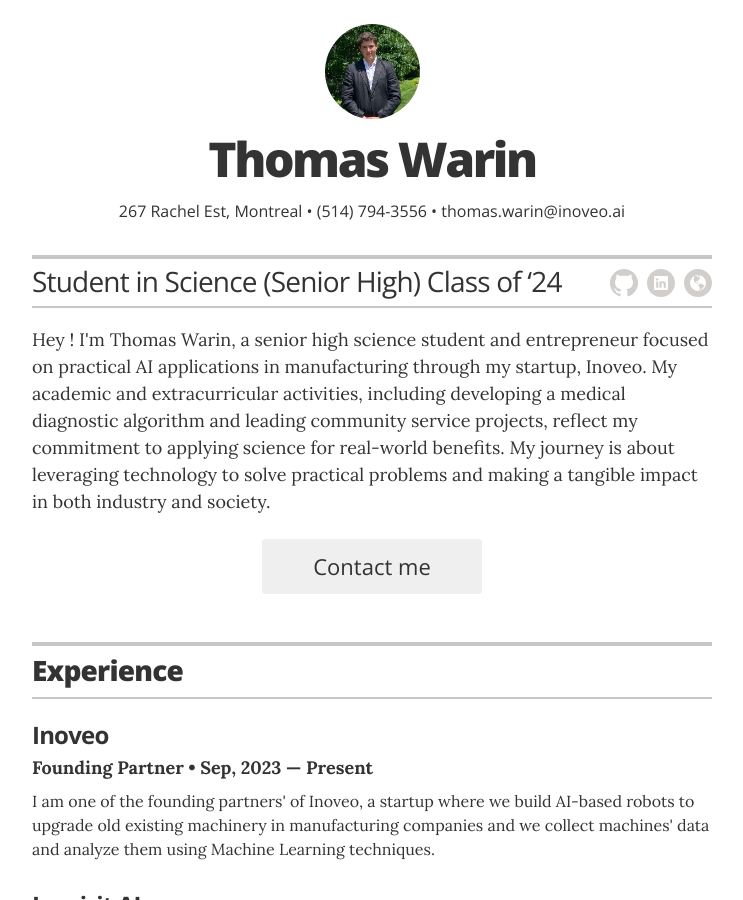
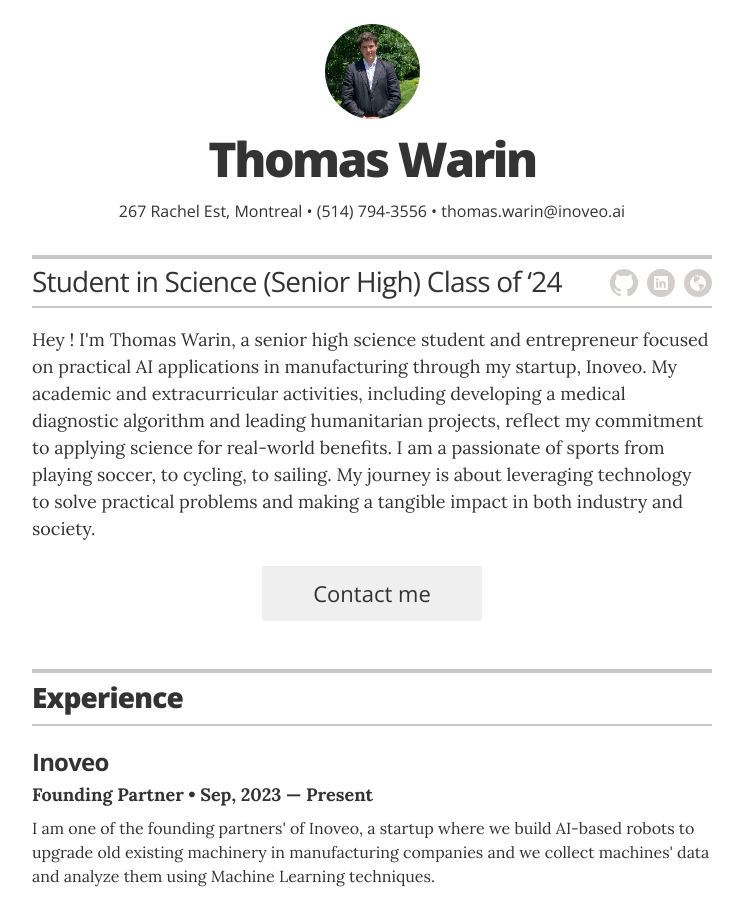
Before and after one commit to Tamus500/tamus500.github.io, a Jekyll site: the page built from index.html, in a window 1280 px wide and 900 px high. Shown: the whole window, without its empty margins (268-1011 px from the left). Built offline with Jekyll 4.4.1, drawn with Linux system fonts in a browser that asks for light colours.

Commit message:
Update _config.yml

```diff
--- a/_config.yml
+++ b/_config.yml
@@ -23,7 +23,7 @@
 resume_header_contact_info:     "267 Rachel Est, Montreal • (514) 794-3556 • thomas.warin@inoveo.ai"
 display_header_contact_info:    "true"
 
-resume_header_intro: "<p>Hey ! I'm Thomas Warin, a senior high science student and entrepreneur focused on practical AI applications in manufacturing through my startup, Inoveo. My academic and extracurricular activities, including developing a medical diagnostic algorithm and leading community service projects, reflect my commitment to applying science for real-world benefits. My journey is about leveraging technology to solve practical problems and making a tangible impact in both industry and society.</p>"
+resume_header_intro: "<p>Hey ! I'm Thomas Warin, a senior high science student and entrepreneur focused on practical AI applications in manufacturing through my startup, Inoveo. My academic and extracurricular activities, including developing a medical diagnostic algorithm and leading humanitarian projects, reflect my commitment to applying science for real-world benefits. I am a passionate of sports from playing soccer, to cycling, to sailing. My journey is about leveraging technology to solve practical problems and making a tangible impact in both industry and society.</p>"
 
 # use "yes" to display the email contact button,
 # "no" to display an "I'm not looking for work" message,
```
